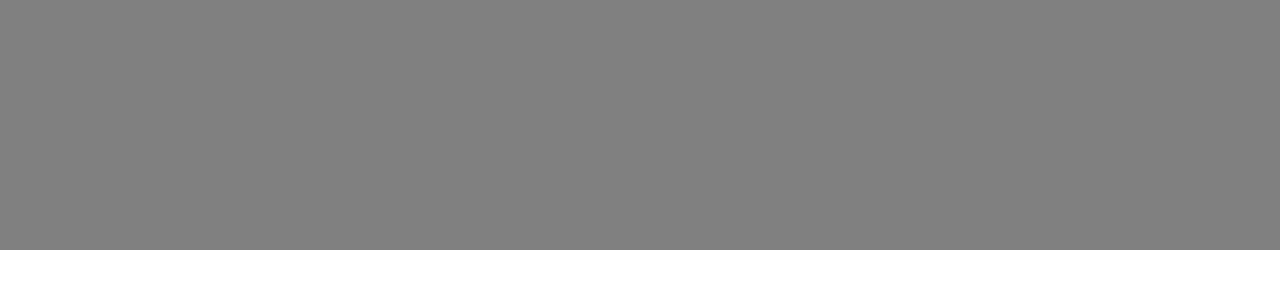
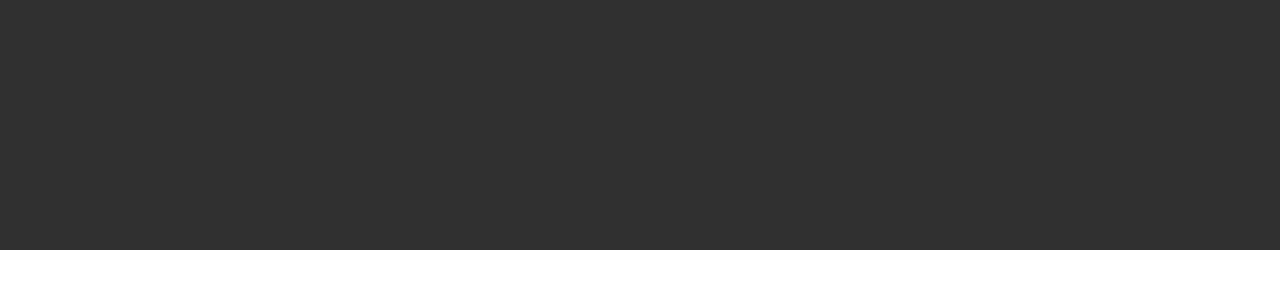
Before and after one commit to hurtatisz17/web1_velasquez_alejandro, a plain HTML site: page index.html in a window 1280 px wide. Drawn offline with Linux system fonts and the light colour scheme.

Commit message:
version01.1

```diff
--- a/css/styles.css
+++ b/css/styles.css
@@ -5,7 +5,7 @@
 }
 
 header{
-    background-color: grey;
+    background-color: rgb(48, 48, 48);
     height: 250px;
     width: 100vw;
 }
```
Also changed, not shown: 1 other file.
